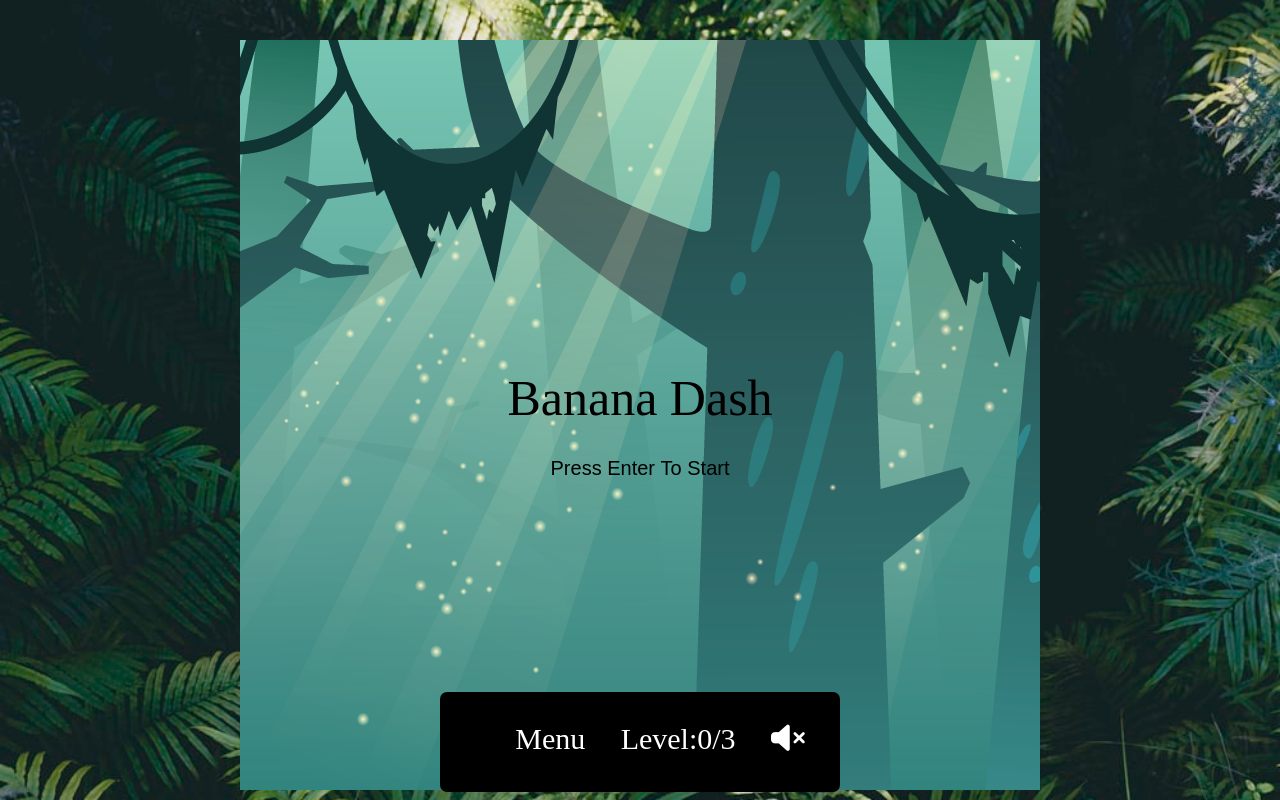
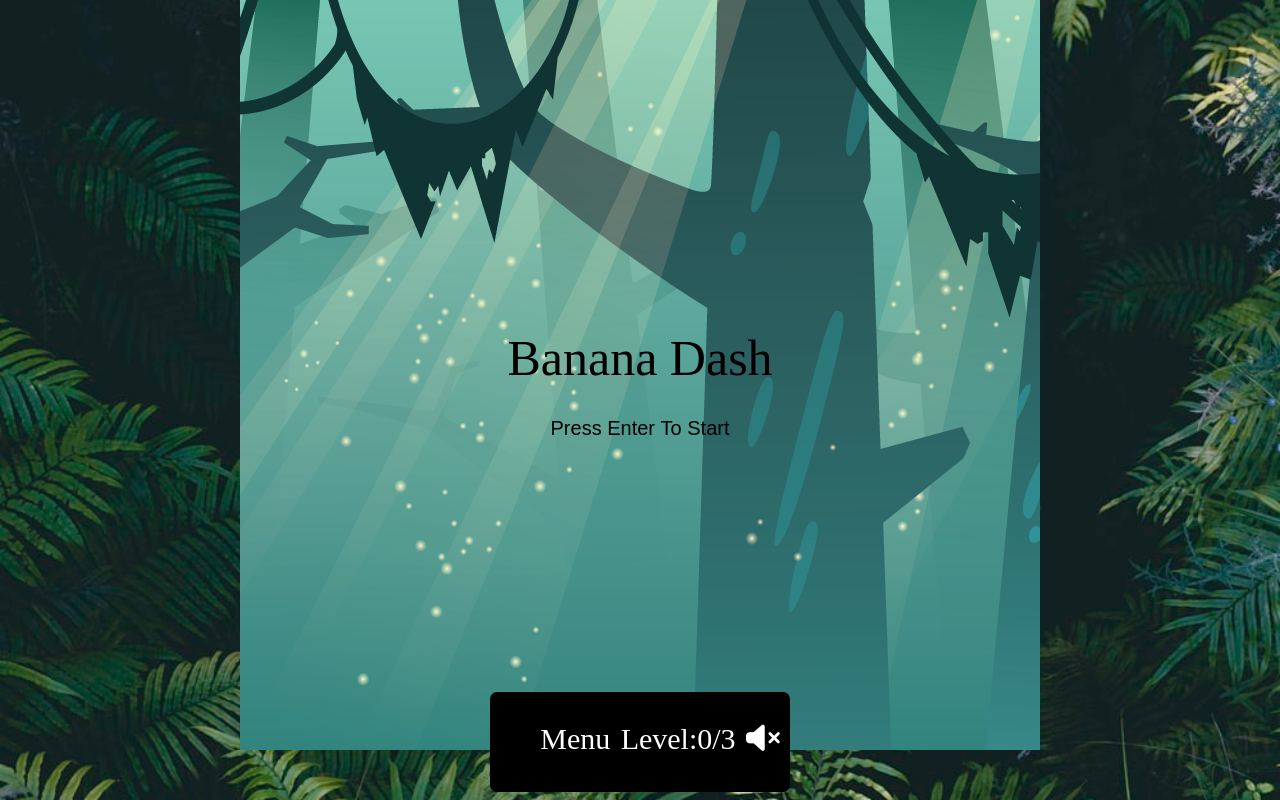
Before and after one commit to lawrence14701/Banana-Dash, a website built with webpack: page index.html in a window 1280 px wide. Built offline with nearby package versions, Linux system fonts and the light colour scheme; files whose address does not match are found by name.

Commit message:
reposition canvas

```diff
--- a/index.html
+++ b/index.html
@@ -15,12 +15,12 @@
         background-size: cover;
         background-repeat: no-repeat, no-repeat;
         background-position: center, center;
-        position: absolute;
-        top: 5%;
+        /* position: absolute; */
+        /* top: 5%;
         left: 50%;
         right: 50%;
         transform: translate(-50%);
-        margin-bottom: 50px;
+        margin-bottom: 50px; */
       }
 
       .tiles {
@@ -66,7 +66,7 @@
         left: 0;
         background-color: #111; /* Black*/
         overflow-x: hidden; /* Disable horizontal scroll */
-        padding-top: 60px; /* Place content 60px from the top */
+        padding-top: 60px;
         transition: 0.5s; /* 0.5 second transition effect to slide in the sidenav */
       }
 
@@ -105,22 +105,26 @@
         transition: margin-left 0.5s;
         padding: 20px;
       }
+      #game-container {
+        height: 80%;
+        text-align: center;
+      }
       #open-container {
         z-index: 10;
-        width: 400px;
+        width: 300px;
         height: 100px;
         border-radius: 7px;
         background: black;
         position: absolute;
         left: 50%;
-        right: 50%;
+        right: 10px;
         transform: translate(-50%);
         bottom: 1%;
         color: white;
         font-size: 30px;
         display: flex;
       }
-      .fab{
+      .fab {
         font-size: 60px;
       }
       #close {
@@ -154,19 +158,28 @@
       <h2>D = run right</h2>
       <h2>Objective: collect the bananas</h2>
 
-      <a href="https://www.linkedin.com/in/lawrencenicastro"><i class="fab fa-linkedin"></i></a>
-      <a href="https://github.com/lawrence14701"><i class="fab fa-github-square"></i></a>
-      <a href="https://angel.co/u/lawrence-nicastro"><i class="fab fa-angellist"></i></a>
-      <a href="mailto:lawrence.nicastro1@gmail.com"><i class="fab fas fa-envelope"></i></a>
+      <a href="https://www.linkedin.com/in/lawrencenicastro"
+        ><i class="fab fa-linkedin"></i
+      ></a>
+      <a href="https://github.com/lawrence14701"
+        ><i class="fab fa-github-square"></i
+      ></a>
+      <a href="https://angel.co/u/lawrence-nicastro"
+        ><i class="fab fa-angellist"></i
+      ></a>
+      <a href="mailto:lawrence.nicastro1@gmail.com"
+        ><i class="fab fas fa-envelope"></i
+      ></a>
       <h2>Designed By Lawrence Nicastro</h2>
     </div>
-
-    <canvas id="game">Your browser doesn't support canvas</canvas>
+    <div id="game-container">
+      <canvas id="game">Your browser doesn't support canvas</canvas>
+    </div>
     <div id="open-container">
       <ul>
-        <li class='hover' id="open">Menu</li>
-        <li>Level:<span id='level'>0/3</span></li>
-        <li class='hover' id="sound"><i class="fas fa-volume-mute"></i></li>
+        <li class="hover" id="open">Menu</li>
+        <li>Level:<span id="level">0/3</span></li>
+        <li class="hover" id="sound"><i class="fas fa-volume-mute"></i></li>
       </ul>
     </div>
 
```
